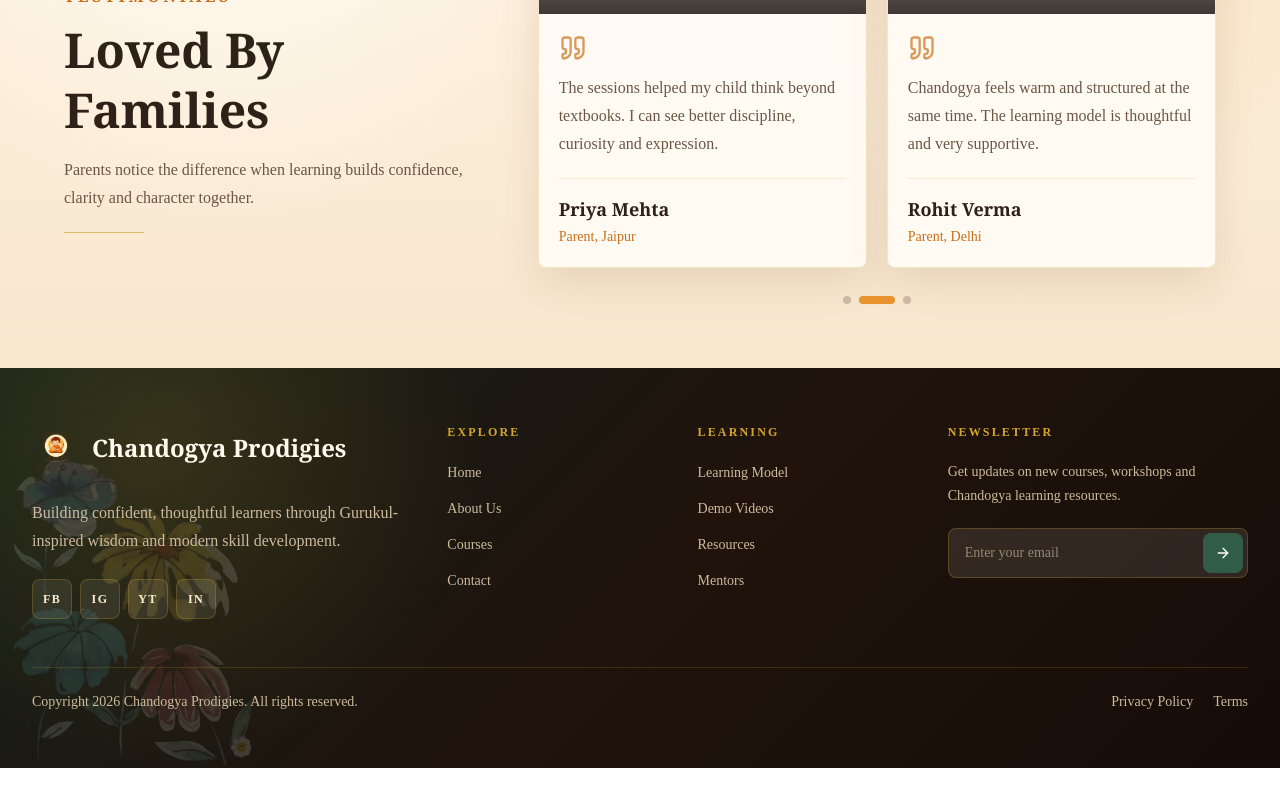
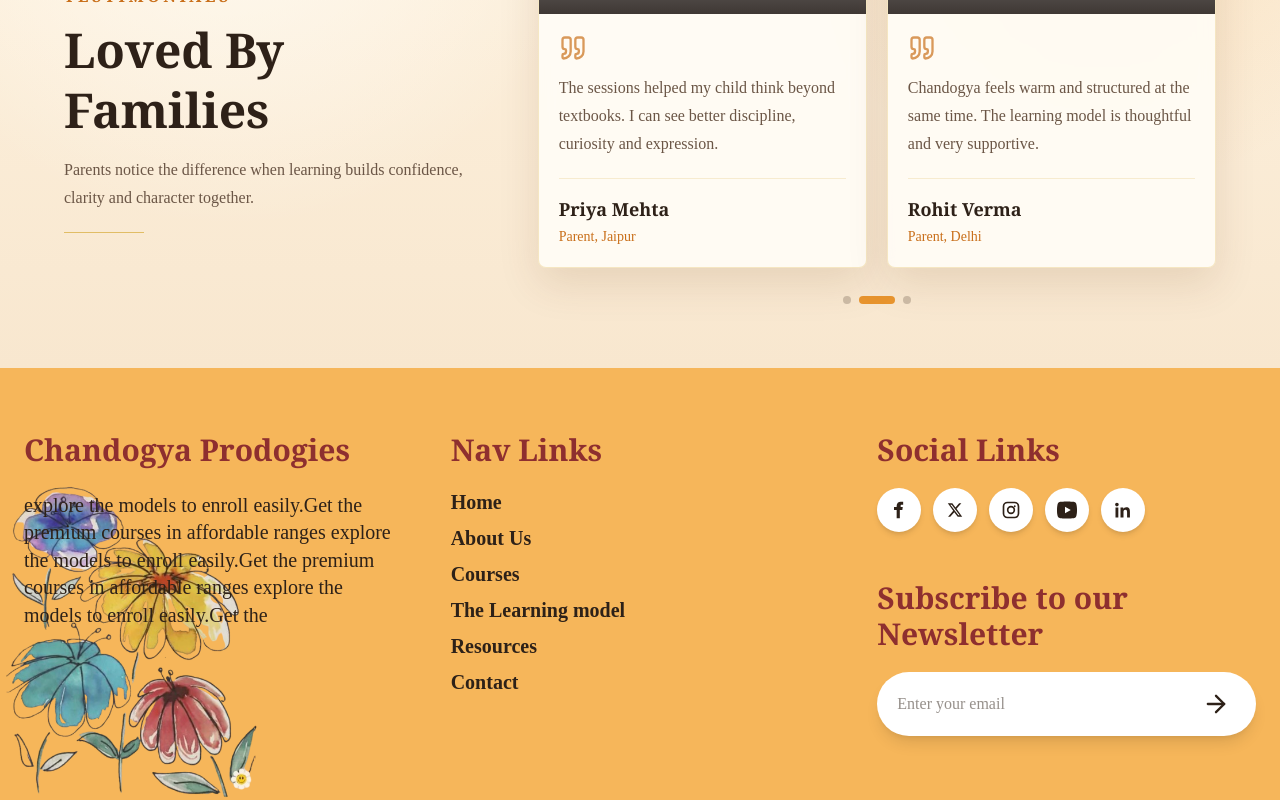
Before and after one commit to Chandogya-Prodigies/Chandogya_Prodigies, a Next.js app: page / in a window 1280 px wide. Shown: the part 5522-6322 px from the top of the page. Before the commit the page ends 6290 px from the top, so only its background shows below. Built offline with nearby package versions, Linux system fonts and the light colour scheme; grey boxes are pictures that could not be loaded.

Commit message:
all required changes done to enhance the web

```diff
--- a/component/ui/footer.tsx
+++ b/component/ui/footer.tsx
@@ -1,90 +1,123 @@
+import Link from "next/link";
 import Image from "next/image";
-import Link from "next/link";
+
 import { ArrowRight } from "lucide-react";
 
-const exploreLinks = [
-  { label: "Home", href: "/" },
-  { label: "About Us", href: "/about" },
-  { label: "Courses", href: "/courses" },
-  { label: "Contact", href: "/contact" },
-];
-
-const learningLinks = [
-  { label: "Learning Model", href: "/learning-model" },
-  { label: "Demo Videos", href: "/demo-videos" },
-  { label: "Resources", href: "/resources" },
-  { label: "Mentors", href: "/mentors" },
+const navLinks = [
+  "Home",
+  "About Us",
+  "Courses",
+  "The Learning model",
+  "Resources",
+  "Contact",
 ];
 
 const socialLinks = [
-  { label: "FB", href: "#" },
-  { label: "IG", href: "#" },
-  { label: "YT", href: "#" },
-  { label: "IN", href: "#" },
+  { label: "Facebook", href: "#", icon: "facebook" },
+  { label: "X", href: "#", icon: "x" },
+  { label: "Instagram", href: "#", icon: "instagram" },
+  { label: "YouTube", href: "#", icon: "youtube" },
+  { label: "LinkedIn", href: "#", icon: "linkedin" },
 ];
 
-export default function Footer() {
-  const currentYear = new Date().getFullYear();
+function SocialIcon({ icon }: { icon: string }) {
+  if (icon === "facebook") {
+    return (
+      <svg
+        viewBox="0 0 24 24"
+        aria-hidden="true"
+        className="h-5 w-5 fill-current"
+      >
+        <path d="M14 8.3V6.7c0-.8.5-1 1-1h2V2.2A25.7 25.7 0 0 0 14.1 2c-2.9 0-4.9 1.8-4.9 5v1.3H6v3.8h3.2V22H13v-9.9h3l.5-3.8H14Z" />
+      </svg>
+    );
+  }
+
+  if (icon === "x") {
+    return (
+      <svg
+        viewBox="0 0 24 24"
+        aria-hidden="true"
+        className="h-4 w-4 fill-current"
+      >
+        <path d="M18.2 2h3.3l-7.2 8.2L22.8 22h-6.7l-5.2-6.8L4.9 22H1.6l7.7-8.8L1.2 2h6.8l4.7 6.2L18.2 2Zm-1.1 17.9h1.8L7 4H5l12.1 15.9Z" />
+      </svg>
+    );
+  }
+
+  if (icon === "instagram") {
+    return (
+      <svg
+        viewBox="0 0 24 24"
+        aria-hidden="true"
+        className="h-5 w-5 fill-current"
+      >
+        <path d="M7.8 2h8.4A5.8 5.8 0 0 1 22 7.8v8.4a5.8 5.8 0 0 1-5.8 5.8H7.8A5.8 5.8 0 0 1 2 16.2V7.8A5.8 5.8 0 0 1 7.8 2Zm0 2A3.8 3.8 0 0 0 4 7.8v8.4A3.8 3.8 0 0 0 7.8 20h8.4a3.8 3.8 0 0 0 3.8-3.8V7.8A3.8 3.8 0 0 0 16.2 4H7.8Zm8.7 2.4a1.1 1.1 0 1 1 0 2.2 1.1 1.1 0 0 1 0-2.2ZM12 7a5 5 0 1 1 0 10 5 5 0 0 1 0-10Zm0 2a3 3 0 1 0 0 6 3 3 0 0 0 0-6Z" />
+      </svg>
+    );
+  }
+
+  if (icon === "youtube") {
+    return (
+      <svg
+        viewBox="0 0 24 24"
+        aria-hidden="true"
+        className="h-6 w-6 fill-current"
+      >
+        <path d="M21.6 7.2s-.2-1.7-.9-2.4c-.9-.9-1.9-.9-2.4-1C15 3.5 12 3.5 12 3.5s-3 0-6.3.3c-.5.1-1.5.1-2.4 1-.7.7-.9 2.4-.9 2.4S2 9.2 2 11.1v1.8c0 1.9.4 3.9.4 3.9s.2 1.7.9 2.4c.9.9 2.1.9 2.6 1 1.9.2 6.1.3 6.1.3s3 0 6.3-.3c.5-.1 1.5-.1 2.4-1 .7-.7.9-2.4.9-2.4s.4-2 .4-3.9v-1.8c0-1.9-.4-3.9-.4-3.9ZM10 15.3V8.7l5.8 3.3L10 15.3Z" />
+      </svg>
+    );
+  }
 
   return (
-    <footer className="relative overflow-hidden bg-[#142019] px-5 py-14 text-[#F8EBCF] dark:bg-[#0C0503] sm:px-8">
-      <div className="absolute inset-0 bg-[radial-gradient(circle_at_12%_18%,rgba(212,167,44,0.16),transparent_28%),linear-gradient(135deg,#142019_0%,#20130C_52%,#160C07_100%)] dark:bg-[radial-gradient(circle_at_12%_18%,rgba(212,167,44,0.12),transparent_28%),linear-gradient(135deg,#0C0503_0%,#160C07_55%,#101A13_100%)]" />
+    <svg
+      viewBox="0 0 24 24"
+      aria-hidden="true"
+      className="h-5 w-5 fill-current"
+    >
+      <path d="M4.7 3.3a2.2 2.2 0 1 1 0 4.4 2.2 2.2 0 0 1 0-4.4ZM3 9h3.4v12H3V9Zm6 0h3.3v1.6h.1c.5-.9 1.7-1.9 3.5-1.9 3.7 0 4.4 2.4 4.4 5.6V21h-3.4v-6c0-1.4 0-3.2-2-3.2s-2.3 1.5-2.3 3.1V21H9V9Z" />
+    </svg>
+  );
+}
+
+export default function Footer() {
+  return (
+    <footer className="relative overflow-hidden bg-[#F6B65A] px-6 py-16 dark:bg-[#170A04]">
       <Image
         src="/images/pretflower.png"
         alt=""
         width={260}
         height={260}
-        className="pointer-events-none absolute bottom-0 left-0 opacity-16"
+        className="pointer-events-none absolute bottom-0 left-0 opacity-85"
       />
 
-      <div className="relative z-10 mx-auto max-w-7xl">
-        <div className="grid gap-10 lg:grid-cols-[1.25fr_0.7fr_0.7fr_1fr]">
+      <div className="relative z-10 mx-auto grid max-w-7xl gap-12 md:grid-cols-3">
         <div>
-            <Link href="/" className="inline-flex items-center gap-3">
-              <Image
-                src="/images/logo.png"
-                alt="Chandogya Prodigies"
-                width={48}
-                height={48}
-                className="h-12 w-12 rounded-md object-contain"
-              />
-              <span className="font-serif text-2xl font-semibold text-[#FFF9EE]">
-                Chandogya Prodigies
-              </span>
-            </Link>
+          <h3 className="font-serif text-3xl font-bold text-[#8E2F2F] dark:text-[#D4AF37]">
+            Chandogya Prodogies
+          </h3>
 
-            <p className="mt-5 max-w-sm text-base leading-7 text-[#CDBB9E]">
-              Building confident, thoughtful learners through Gurukul-inspired
-              wisdom and modern skill development.
+          <p className="mt-6 max-w-sm text-xl font-medium leading-snug text-[#2D2118] dark:text-[#F8E7B0]">
+            explore the models to enroll easily.Get the premium courses in
+            affordable ranges explore the models to enroll easily.Get the
+            premium courses in affordable ranges explore the models to enroll
+            easily.Get the
           </p>
-
-            <div className="mt-6 flex flex-wrap gap-2">
-              {socialLinks.map((item) => (
-                <Link
-                  key={item.label}
-                  href={item.href}
-                  aria-label={item.label}
-                  className="flex h-10 w-10 items-center justify-center rounded-md border border-[#D4A72C]/25 bg-[#FFF9EE]/8 text-xs font-bold tracking-[0.12em] text-[#F8EBCF] transition hover:-translate-y-0.5 hover:border-[#D4A72C]/55 hover:bg-[#D4A72C] hover:text-[#160C07]"
-                >
-                  {item.label}
-                </Link>
-              ))}
-            </div>
         </div>
 
         <div>
-            <h3 className="text-xs font-bold uppercase tracking-[0.18em] text-[#D4A72C]">
-              Explore
+          <h3 className="font-serif text-3xl font-bold text-[#8E2F2F] dark:text-[#D4AF37]">
+            Nav Links
           </h3>
 
-            <ul className="mt-5 space-y-3">
-              {exploreLinks.map((item) => (
-                <li key={item.label}>
+          <ul className="mt-5 space-y-2">
+            {navLinks.map((item) => (
+              <li key={item}>
                 <Link
-                    href={item.href}
-                    className="text-sm font-medium text-[#CDBB9E] transition hover:text-[#FFF9EE]"
+                  href="/"
+                  className="text-xl font-semibold text-[#2D2118] transition hover:text-[#8E2F2F] dark:text-[#F8E7B0]"
                 >
-                    {item.label}
+                  {item}
                 </Link>
               </li>
             ))}
@@ -92,62 +125,42 @@
         </div>
 
         <div>
-            <h3 className="text-xs font-bold uppercase tracking-[0.18em] text-[#D4A72C]">
-              Learning
+          <h3 className="font-serif text-3xl font-bold text-[#8E2F2F] dark:text-[#D4AF37]">
+            Social Links
           </h3>
 
-            <ul className="mt-5 space-y-3">
-              {learningLinks.map((item) => (
-                <li key={item.label}>
+          <div className="mt-5 flex flex-wrap gap-3">
+            {socialLinks.map((item) => (
               <Link
+                key={item.label}
                 href={item.href}
-                    className="text-sm font-medium text-[#CDBB9E] transition hover:text-[#FFF9EE]"
+                aria-label={item.label}
+                className="flex h-11 w-11 items-center justify-center rounded-full bg-white text-lg font-bold text-[#2D2118] shadow-md transition hover:-translate-y-1 hover:bg-[#8E2F2F] hover:text-white"
               >
-                    {item.label}
+                <SocialIcon icon={item.icon} />
               </Link>
-                </li>
             ))}
-            </ul>
           </div>
 
-          <div>
-            <h3 className="text-xs font-bold uppercase tracking-[0.18em] text-[#D4A72C]">
-              Newsletter
+          <div className="mt-12">
+            <h3 className="font-serif text-3xl font-bold text-[#8E2F2F] dark:text-[#D4AF37]">
+              Subscribe to our Newsletter
             </h3>
 
-            <p className="mt-5 text-sm leading-6 text-[#CDBB9E]">
-              Get updates on new courses, workshops and Chandogya learning
-              resources.
-            </p>
-
-            <form className="mt-5 flex max-w-md overflow-hidden rounded-md border border-[#D4A72C]/25 bg-[#FFF9EE]/10 p-1">
+            <form className="mt-5 flex max-w-md items-center rounded-full bg-white px-5 py-3 shadow-lg">
               <input
                 type="email"
                 placeholder="Enter your email"
-                className="min-w-0 flex-1 bg-transparent px-3 text-sm text-[#FFF9EE] outline-none placeholder:text-[#CDBB9E]/65"
+                className="flex-1 bg-transparent text-[#2D2118] outline-none placeholder:text-[#2D2118]/50"
               />
 
               <button
                 type="submit"
-                aria-label="Subscribe"
-                className="flex h-10 w-10 shrink-0 items-center justify-center rounded-md bg-[#315C45] text-white transition hover:bg-[#D4A72C] hover:text-[#160C07]"
+                className="flex h-10 w-10 items-center justify-center rounded-full transition hover:bg-[#F6B65A]"
               >
-                <ArrowRight className="h-4 w-4" />
+                <ArrowRight className="h-7 w-7 text-[#2D2118]" />
               </button>
             </form>
-          </div>
-        </div>
-
-        <div className="mt-12 flex flex-col gap-4 border-t border-[#D4A72C]/18 pt-6 text-sm text-[#CDBB9E] sm:flex-row sm:items-center sm:justify-between">
-          <p>Copyright {currentYear} Chandogya Prodigies. All rights reserved.</p>
-
-          <div className="flex gap-5">
-            <Link href="/privacy" className="transition hover:text-[#FFF9EE]">
-              Privacy Policy
-            </Link>
-            <Link href="/terms" className="transition hover:text-[#FFF9EE]">
-              Terms
-            </Link>
           </div>
         </div>
       </div>
```
Lines whose indentation alone changed are shown as unchanged.
